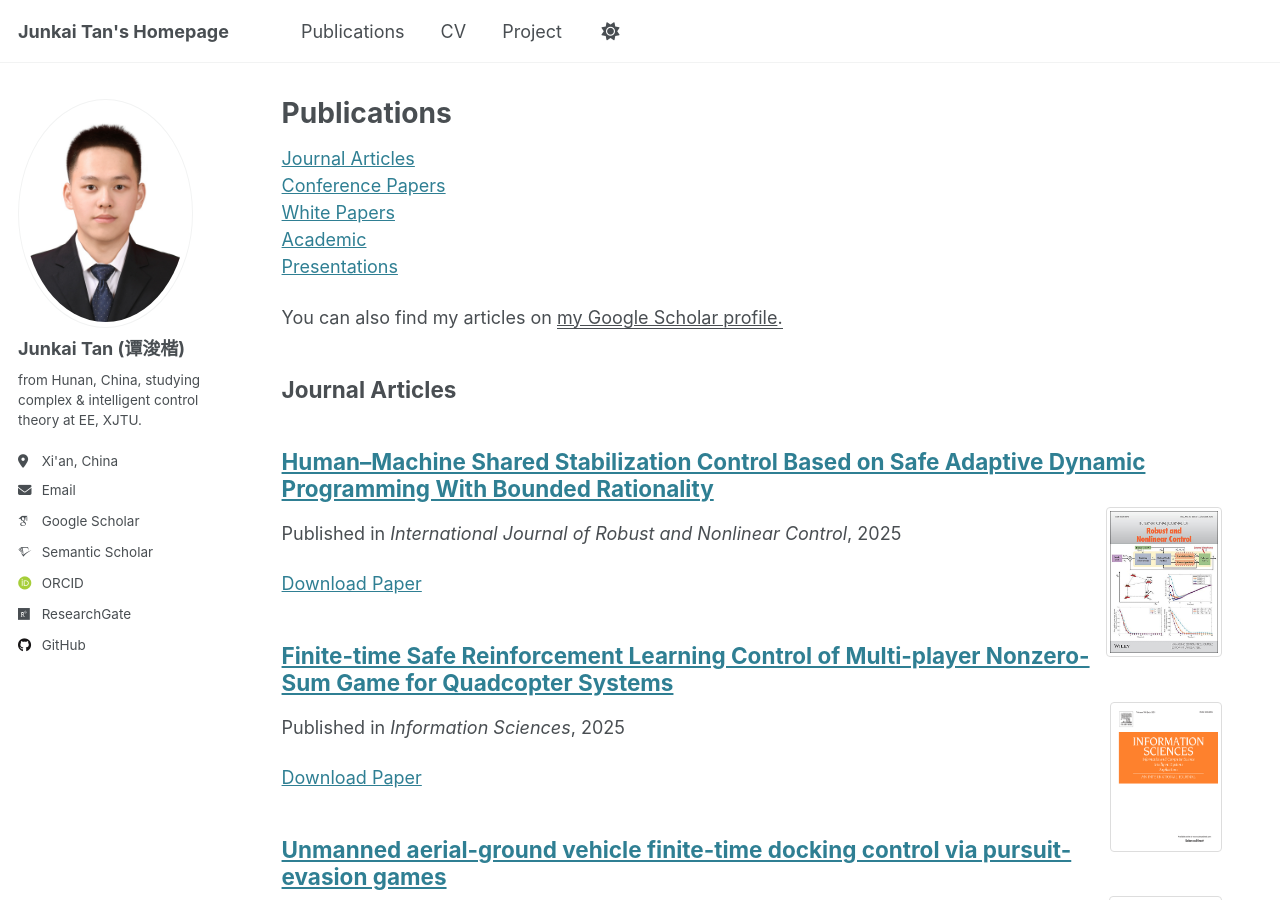
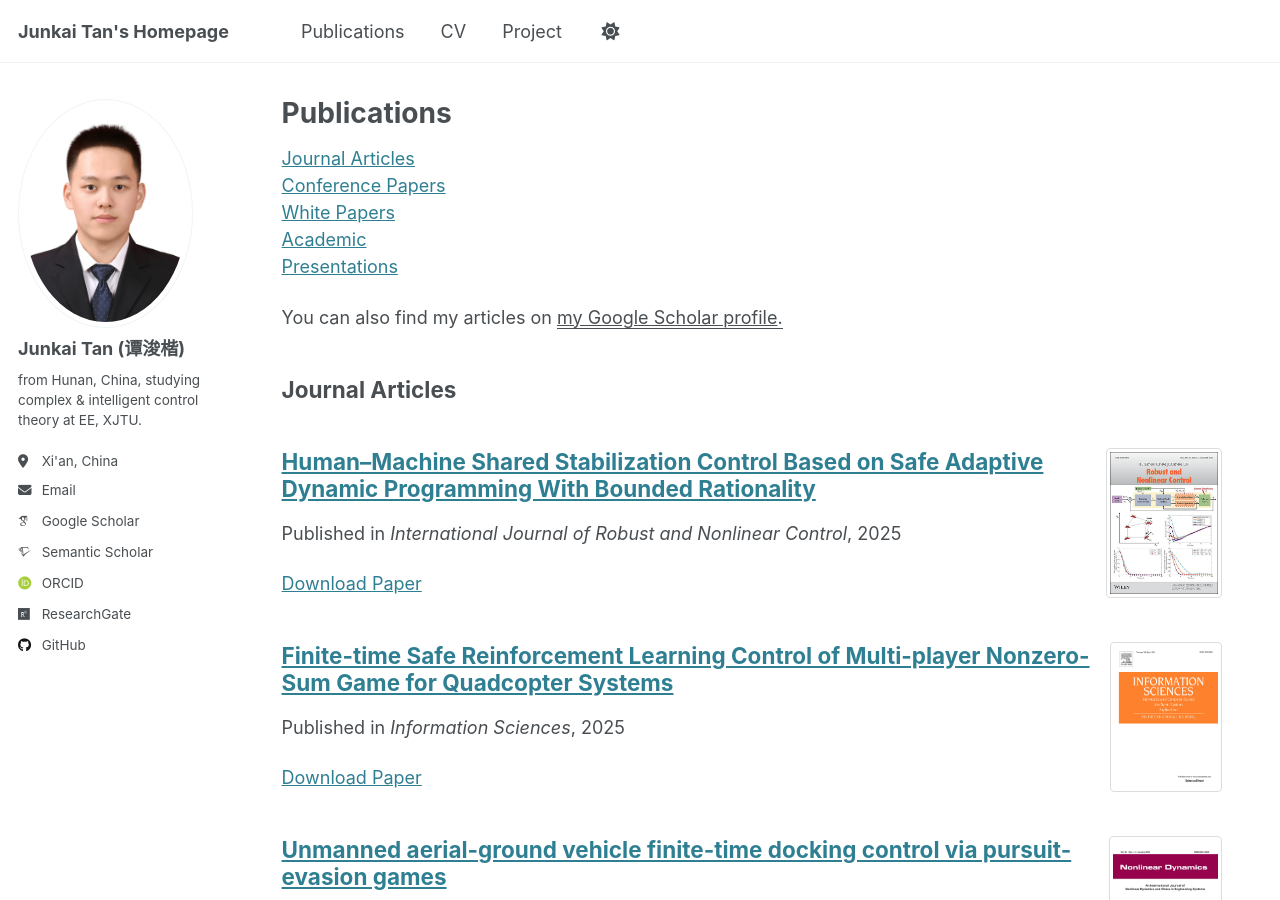
Before and after one commit to tanjunkai2001/tanjunkai2001.github.io, a Jekyll site: the page built from _pages/ publication.md, in a window 1280 px wide and 900 px high. Built offline with Jekyll 4.4.1, drawn with Linux system fonts in a browser that asks for light colours; some web fonts are replaced.

Commit message:
Update archive-single_V2.html

```diff
--- a/_includes/archive-single_V2.html
+++ b/_includes/archive-single_V2.html
@@ -26,6 +26,12 @@
       </div>
     {% endif %}
 
+    {% if post.image %}
+      <div class="archive__item-image-container" style="float: right; margin-left: 15px; text-align: right;">
+      <img src="{{ post.image }}" alt="{{ post.title }}" class="archive__item-image" style="max-width: 200px; max-height: 150px; object-fit: contain; border: 1px solid #ddd; border-radius: 4px; padding: 3px; vertical-align: top;">
+      </div>
+    {% endif %}
+
     <h2 class="archive__item-title" itemprop="headline">
       {% if post.link %}
         <a href="{{ post.link }}">{{ title }}</a> <a href="{{ base_path }}{{ post.url }}" rel="permalink"><i class="fa fa-link" aria-hidden="true" title="permalink"></i><span class="sr-only">Permalink</span></a>
@@ -33,12 +39,6 @@
         <a href="{{ base_path }}{{ post.url }}" rel="permalink">{{ title }}</a>
       {% endif %}
     </h2>
-
-    {% if post.image %}
-      <div class="archive__item-image-container" style="float: right; margin-left: 15px; text-align: right;">
-      <img src="{{ post.image }}" alt="{{ post.title }}" class="archive__item-image" style="max-width: 200px; max-height: 150px; object-fit: contain; border: 1px solid #ddd; border-radius: 4px; padding: 3px; vertical-align: top;">
-      </div>
-    {% endif %}
 
     {% if post.read_time %}
       <p class="page__meta"><i class="fa fa-clock" aria-hidden="true"></i> {% include read-time.html %}</p>
```
